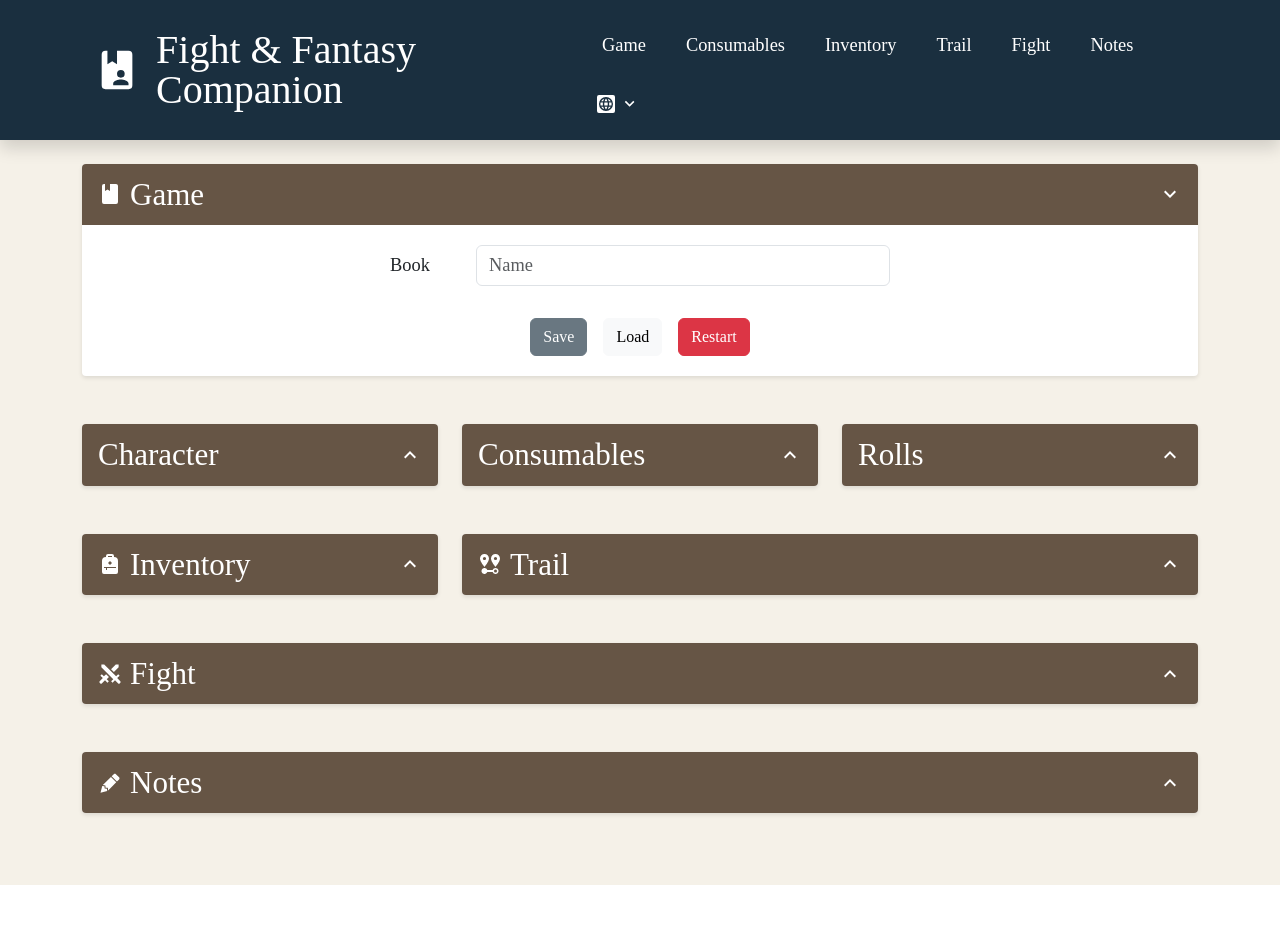
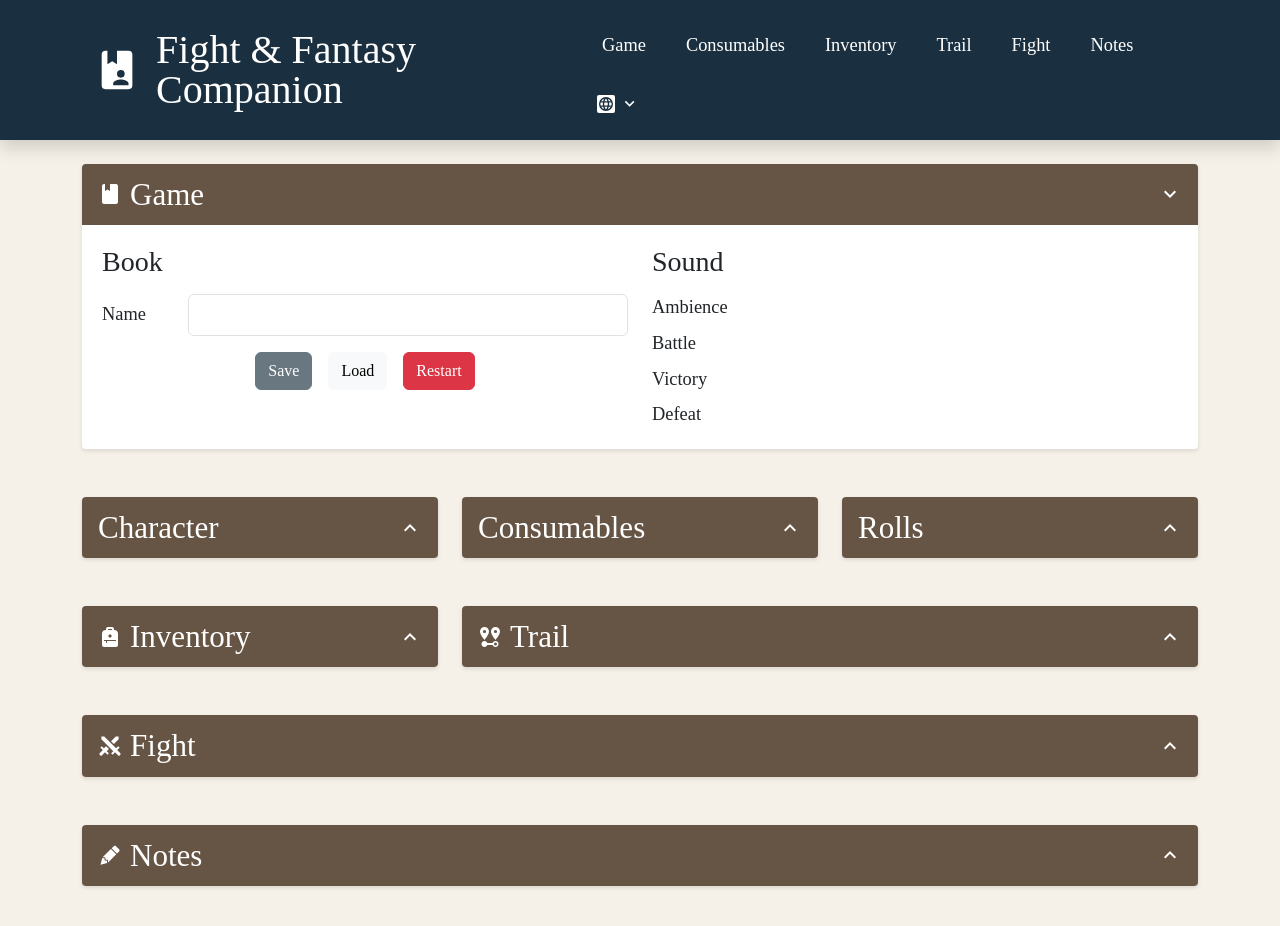
Before and after one commit to dialex/fnf-companion, a React (Vite) app: page / in a window 1280 px wide. Shown: the top 926 px of the page. Before the commit the page ends 885 px from the top, so only its background shows below. Built offline with nearby package versions, Linux system fonts and the light colour scheme; a web font is replaced by a local one.

Commit message:
feat: split game section into book and sound columns

```diff
--- a/src/App.jsx
+++ b/src/App.jsx
@@ -1170,19 +1170,18 @@ function App() {
                 id="game-collapse"
               >
                 <div className="section-content" style={{ minHeight: 'auto' }}>
-                  <div className="d-flex justify-content-center mb-3">
-                    <div
-                      className="field-group"
-                      style={{ maxWidth: '500px', width: '100%' }}
-                    >
+                  <div className="row gx-4">
+                    <div className="col-12 col-md-6">
+                      <h3 className="heading mb-3">{t('game.book')}</h3>
+                      <div className="field-group mb-3">
                         <label className="content field-label">
-                        {t('fields.book')}
+                          {t('fields.name')}
                         </label>
                         <input
                           type="text"
                           id="book-input"
                           className="content field-input form-control"
-                        placeholder={t('fields.name')}
+                          placeholder=""
                           value={book}
                           onChange={(e) => {
                             const newValue = e.target.value;
@@ -1198,7 +1197,6 @@ function App() {
                           }}
                           maxLength={50}
                         />
-                    </div>
                       </div>
                       <div className="d-flex justify-content-center gap-3 flex-wrap">
                         <button
@@ -1223,6 +1221,17 @@ function App() {
                         >
                           {t('buttons.reset')}
                         </button>
+                      </div>
+                    </div>
+                    <div className="col-12 col-md-6">
+                      <h3 className="heading mb-3">{t('game.sound')}</h3>
+                      <div className="d-flex flex-column gap-2">
+                        <div className="content">{t('game.ambience')}</div>
+                        <div className="content">{t('game.battle')}</div>
+                        <div className="content">{t('game.victory')}</div>
+                        <div className="content">{t('game.defeat')}</div>
+                      </div>
+                    </div>
                   </div>
                 </div>
               </div>
--- a/src/translations/en.json
+++ b/src/translations/en.json
@@ -61,7 +61,13 @@
   },
   "game": {
     "saved": "Game saved",
-    "loaded": "Game loaded"
+    "loaded": "Game loaded",
+    "book": "Book",
+    "sound": "Sound",
+    "ambience": "Ambience",
+    "battle": "Battle",
+    "victory": "Victory",
+    "defeat": "Defeat"
   },
   "inventory": {
     "label": "You carry in your backpack..."
--- a/src/translations/pt.json
+++ b/src/translations/pt.json
@@ -61,7 +61,13 @@
   },
   "game": {
     "saved": "Jogo guardado",
-    "loaded": "Jogo carregado"
+    "loaded": "Jogo carregado",
+    "book": "Livro",
+    "sound": "Som",
+    "ambience": "Ambiente",
+    "battle": "Batalha",
+    "victory": "Vitória",
+    "defeat": "Derrota"
   },
   "inventory": {
     "label": "Carregas na tua mochila..."
```
Also changed, not shown: 1 other file (tests, documents, lock files or other folders). Lines whose indentation alone changed are shown as unchanged.
